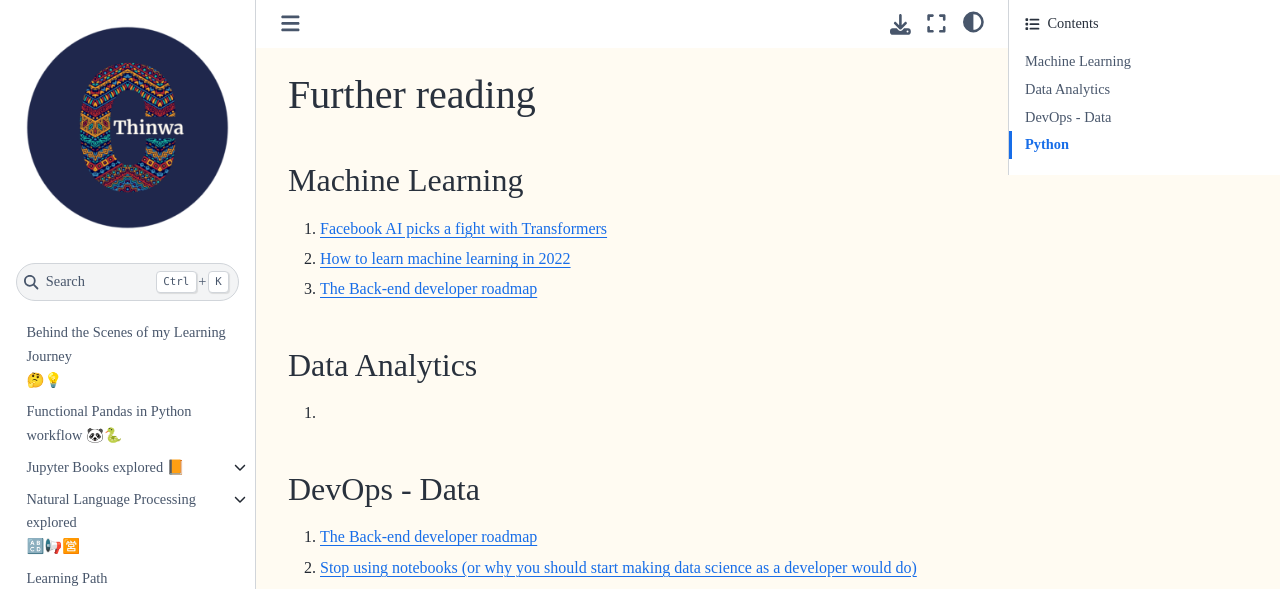
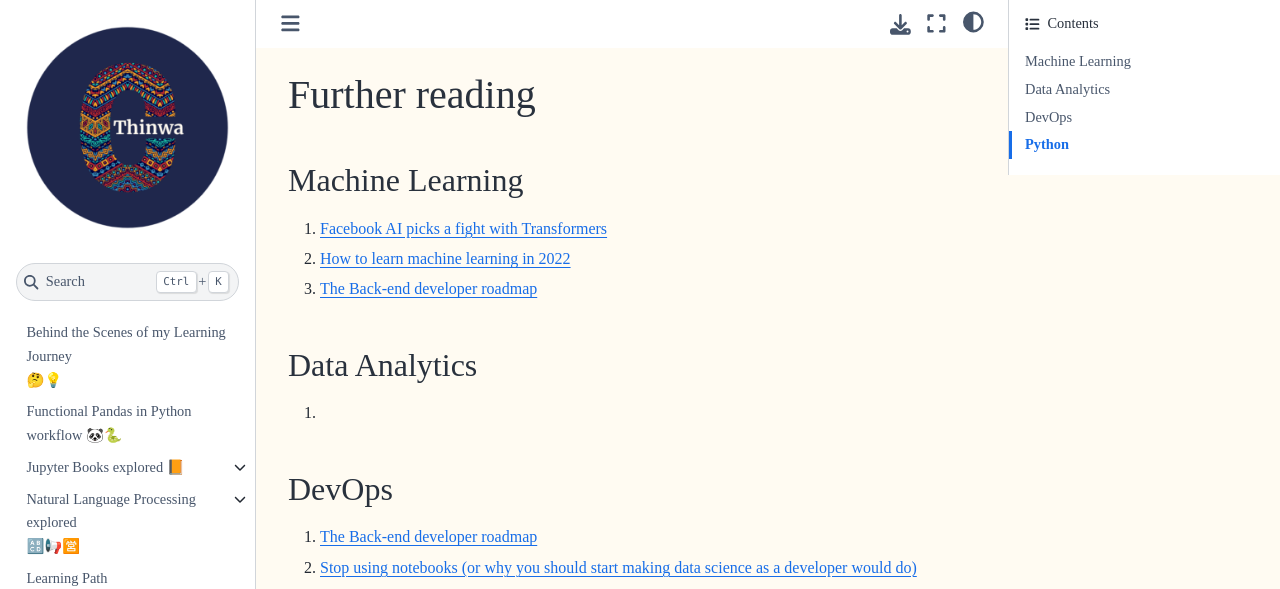
Before and after one commit to CeeThinwa/BTS-Continuous-Learning, a Jupyter Book: the page built from book/further_reading.md, in a window 1280 px wide and 1038 px high. Shown: the top 589 px of the window. Built offline with Jupyter Book 1.0.4 settings and Sphinx 7.4.7 and the Sphinx Book theme 1.1.4, drawn with Linux system fonts in a browser that asks for light colours.

Commit message:
link updates

```diff
--- a/book/further_reading.md
+++ b/book/further_reading.md
@@ -10,12 +10,12 @@
 
 1. [](https://medium.com/@ahmedomrane/documentation-in-data-analytics-8963a9be19ac)
 
-## DevOps - Data
+## DevOps
 1. [The Back-end developer roadmap](https://medium.com/@prajix/backend-developer-roadmap-e61ce30ab10d)
 2. [Stop using notebooks (or why you should start making data science as a developer would do)](https://medium.com/@johan-jublanc/stop-using-notebooks-or-why-you-should-start-making-data-science-as-a-developer-would-do-5d67c8990df5)
 3. [Stop using json web tokens for authentication - use stateful sessions instead](https://medium.com/betterprogramming.pub/stop-using-json-web-tokens-for-authentication-use-stateful-sessions-instead-c0a803931a5d)
-1. [](https://medium.com/)
-1. [](https://medium.com/)
+4. [](https://medium.com/we-built-a-spreadsheet-engine-from-scratch-heres-what-we-learned-e4800ab9edf1)
+5. [](https://medium.com/@cem.eygi/7-css-tips-for-writing-better-code-that-every-developer-should-know-in-2021-fd8c881a1e0e)
 1. [](https://medium.com/)
 1. [](https://medium.com/)
 
```
